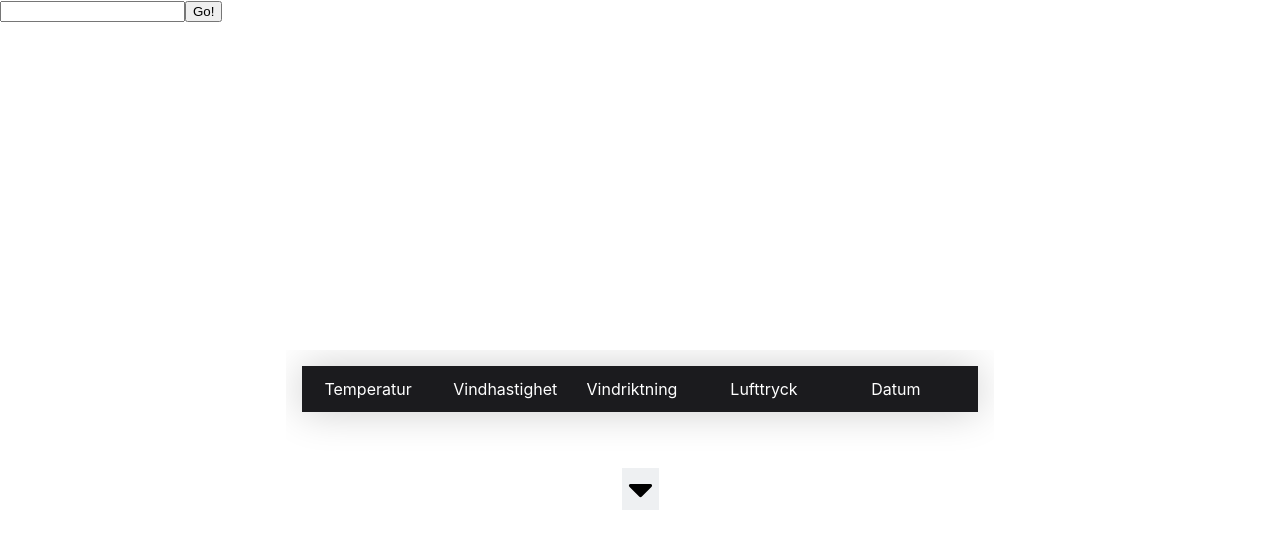
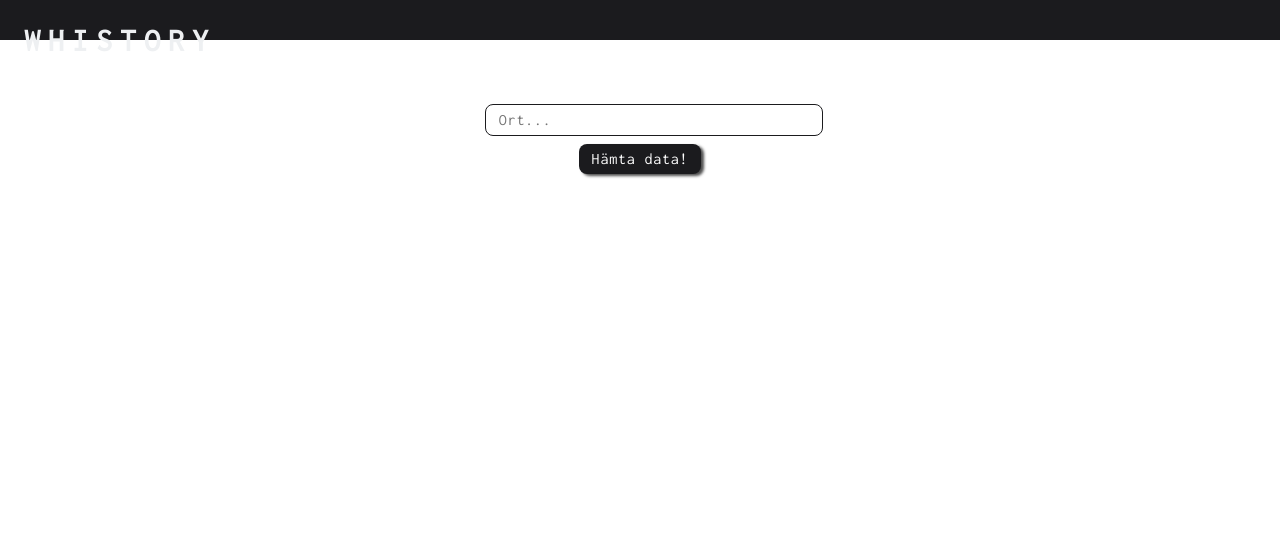
Before and after one commit to appelquist/whistory, a React (Create React App) app: page / in a window 1280 px wide. Shown: the top 548 px of the page. Built offline with nearby package versions, Linux system fonts and the light colour scheme.

Commit message:
style improvements

```diff
--- a/public/index.html
+++ b/public/index.html
@@ -9,6 +9,7 @@
       name="description"
       content="Web site created using create-react-app"
     />
+    <link href="https://fonts.googleapis.com/css2?family=Inconsolata&display=swap" rel="stylesheet">
     <link rel="apple-touch-icon" href="%PUBLIC_URL%/logo192.png" />
     <!--
       manifest.json provides metadata used when your web app is installed on a
--- a/src/App.css
+++ /dev/null
@@ -1,38 +0,0 @@
-.App {
-  text-align: center;
-}
-
-.App-logo {
-  height: 40vmin;
-  pointer-events: none;
-}
-
-@media (prefers-reduced-motion: no-preference) {
-  .App-logo {
-    animation: App-logo-spin infinite 20s linear;
-  }
-}
-
-.App-header {
-  background-color: #282c34;
-  min-height: 100vh;
-  display: flex;
-  flex-direction: column;
-  align-items: center;
-  justify-content: center;
-  font-size: calc(10px + 2vmin);
-  color: white;
-}
-
-.App-link {
-  color: #61dafb;
-}
-
-@keyframes App-logo-spin {
-  from {
-    transform: rotate(0deg);
-  }
-  to {
-    transform: rotate(360deg);
-  }
-}
--- a/src/App.js
+++ b/src/App.js
@@ -6,13 +6,14 @@ import {
   faCaretUp,
 } from "@fortawesome/free-solid-svg-icons";
 import { getWeatherData } from "./services/data";
-import "./App.css";
 import StationForm from "./components/StationForm";
 // import TemperaturePlot from "./components/TemperaturePlot";
 // import PressurePlot from "./components/PressurePlot";
 // import WindPlot from "./components/WindPlot";
 // import DirectionTable from "./components/DirectionTable";
 import DayList from "./components/DayList";
+import Navbar from "./components/Navbar";
+import "./styles/App.css";
 import { FontAwesomeIcon } from "@fortawesome/react-fontawesome";
 
 library.add(faArrowUp, faCaretDown, faCaretUp);
@@ -23,6 +24,7 @@ class App extends Component {
     this.state = {
       data: false,
       days: 6,
+      showTable: false,
     };
     this.getData = this.getData.bind(this);
     this.changeDays = this.changeDays.bind(this);
@@ -34,6 +36,7 @@ class App extends Component {
     this.setState({
       data: await getWeatherData(station, this.state.days),
       station: station,
+      showTable: true,
     });
   }
 
@@ -56,19 +59,12 @@ class App extends Component {
   async componentDidMount() {}
   render() {
     return (
-      <div style={{ height: "100vh", width: "100%" }}>
+      <div className="App">
+        <Navbar />
+        <div className="Main-container">
           <StationForm getData={this.getData} />
-        <div
-          style={{
-            width: "80%",
-            height: "100%",
-            display: "flex",
-            flexDirection: "column",
-            justifyContent: "center",
-            alignItems: "center",
-            margin: "0 auto",
-          }}
-        >
+          {this.state.showTable && (
+            <>
               <DayList
                 data={this.state.data}
                 getData={this.getData}
@@ -77,9 +73,20 @@ class App extends Component {
                 days={this.state.days}
               />
               <div>
-        {this.state.days > 6  && <button onClick={this.removeDays} style={{border: "none", outline: "none", background: "#EEF0F2", cursor: "pointer"}}><FontAwesomeIcon icon="caret-up" size="3x"/></button>}
-        <button  onClick={this.addDays} style={{border: "none", outline: "none", background: "#EEF0F2", cursor: "pointer"}}><FontAwesomeIcon icon="caret-down" size="3x"/></button>
+                {this.state.days > 6 && (
+                  <button
+                    className="changeDaysButton"
+                    onClick={this.removeDays}
+                  >
+                    <FontAwesomeIcon icon="caret-up" size="3x" />
+                  </button>
+                )}
+                <button className="changeDaysButton" onClick={this.addDays}>
+                  <FontAwesomeIcon icon="caret-down" size="3x" />
+                </button>
               </div>
+            </>
+          )}
         </div>
       </div>
     );
--- a/src/components/DayList.js
+++ b/src/components/DayList.js
@@ -1,7 +1,7 @@
 import React, { Component } from "react";
 import Day from "./Day.js";
 import { FontAwesomeIcon } from "@fortawesome/react-fontawesome";
-import "../DayList.css";
+import "../styles/DayList.css";
 
 class DayList extends Component {
   constructor(props) {
@@ -28,7 +28,7 @@ class DayList extends Component {
     const { data } = this.props;
     return (
       <div className="DaysList">
-        <div className="DaysList-table">
+        <div className="DaysList-table" id="scrollDaysList">
           <div className="DaysList-row DaysList-header">
             <div className="DaysList-cell header-cell Daylist-column-heading">Temperatur</div>
             <div className="DaysList-cell header-cell Daylist-column-heading">Vindhastighet</div>
@@ -40,10 +40,6 @@ class DayList extends Component {
             <Day data={day} key={i} />
           ))}
         </div>
-        {/* <div>
-        {this.props.days > 6  && <button onClick={this.removeDays} style={{border: "none", outline: "none", background: "#EEF0F2", cursor: "pointer"}}><FontAwesomeIcon icon="caret-up" size="3x"/></button>}
-        <button  onClick={this.addDays} style={{border: "none", outline: "none", background: "#EEF0F2", cursor: "pointer"}}><FontAwesomeIcon icon="caret-down" size="3x"/></button>
-        </div> */}
       </div>
     );
   }
--- a/src/components/Hour.js
+++ b/src/components/Hour.js
@@ -10,7 +10,6 @@ class Hour extends Component {
     } else {
       direction = Number(data.direction) + 180;
     }
-    console.log(direction);
     return (
       <div className="Hour DaysList-row">
         <div className="DaysList-cell">{data.temperature}</div>
--- /dev/null
+++ b/src/components/Navbar.js
@@ -0,0 +1,12 @@
+import React from "react";
+import "../styles/Navbar.css";
+
+const Navbar = () => {
+  return (
+    <div className="Navbar">
+      <h1 className="Navbar-title">WHISTORY</h1>
+    </div>
+  );
+};
+
+export default Navbar;
--- a/src/components/StationForm.js
+++ b/src/components/StationForm.js
@@ -1,46 +1,53 @@
-import React, { Component } from 'react';
-import STATIONS_SEARCH_DATA from '../constants/searchData';
+import React, { Component } from "react";
+import STATIONS_SEARCH_DATA from "../constants/searchData";
+import "../styles/StationForm.css";
 
 class StationForm extends Component {
   constructor(props) {
     super(props);
     this.state = {
       stationName: "",
-        }
+    };
     this.handleSubmit = this.handleSubmit.bind(this);
     this.handleChange = this.handleChange.bind(this);
   }
 
   handleSubmit(e) {
     e.preventDefault();
-        const station = STATIONS_SEARCH_DATA.find(station => station.searchName.toLowerCase() === this.state.stationName.toLowerCase());
+    const station = STATIONS_SEARCH_DATA.find(
+      (station) =>
+        station.searchName.toLowerCase() ===
+        this.state.stationName.toLowerCase()
+    );
     const days = 6;
     this.props.getData(station, days);
   }
 
   handleChange(e) {
     this.setState({
-            stationName: e.target.value
+      stationName: e.target.value,
     });
   }
 
   render() {
     const { stationName } = this.state;
     return (
-            <div className="FindStationForm-container">
-                <form className="FindStationForm" onSubmit={this.handleSubmit}>
+      <div className="StationForm-container">
+        <form className="StationForm" onSubmit={this.handleSubmit}>
           <input
+            className="StationForm-input"
             type="text"
             name="stationName"
             value={stationName}
-                        onChange={this.handleChange}>
-                    </input>
-                    <button type="submit">
-                        Go!
+            onChange={this.handleChange}
+            placeholder="Ort..."
+          ></input>
+          <button className="StationForm-submit" type="submit">
+            Hämta data!
           </button>
         </form>
       </div>
-        )
+    );
   }
 }
 
--- /dev/null
+++ b/src/styles/App.css
@@ -0,0 +1,21 @@
+.Main-container {
+  width: 80%;
+  height: 100%;
+  display: flex;
+  flex-direction: column;
+  align-items: center;
+  margin: 4rem auto;
+}
+
+.App {
+    font-family: 'Inconsolata', monospace;
+    height: 100vh;
+    width: 100%;
+}
+
+.changeDaysButton {
+    border: none;
+    outline: none;
+    background: #EEF0F2;
+    cursor: pointer;
+}
--- a/src/DayList.css
+++ b/src/styles/DayList.css
@@ -5,7 +5,27 @@
   padding: 1em;
   text-align: center;
   max-height: 50vh;
-  overflow: scroll;
+  overflow-y: scroll;
+}
+
+.DaysList::-webkit-scrollbar-track
+{
+    -webkit-box-shadow: inset 0 0 6px rgba(0,0,0,0.1);
+    box-shadow: inset 0 0 6px rgba(0,0,0,0.1);
+	background-color: #F5F5F5;
+	border-radius: 10px;
+}
+
+.DaysList::-webkit-scrollbar
+{
+	width: 7px;
+	background-color: #F5F5F5;
+}
+
+.DaysList::-webkit-scrollbar-thumb
+{
+	border-radius: 10px;
+	background-color: #1B1B1E;
 }
 
 .DaysList-table {
@@ -14,6 +34,7 @@
   margin: 0 0 1.5em 0;
   padding: 0;
   box-shadow: 0 0 40px rgba(0, 0, 0, 0.2);
+  letter-spacing: .05rem;
 }
 
 .DaysList-header {
@@ -33,10 +54,6 @@
   overflow: hidden;
   list-style: none;
   max-height: 3rem;
-}
-
-.Daylist-column-heading-datum {
-    margin-right: 1rem;
 }
 
 .Day {
--- /dev/null
+++ b/src/styles/Navbar.css
@@ -0,0 +1,12 @@
+.Navbar {
+    width: 100%;
+    height: 5vh;
+    background: #1B1B1E;
+    color: #EEF0F2;
+}
+
+.Navbar-title {
+    margin: auto;
+    padding: 1.5rem;
+    letter-spacing: .5rem;
+}
--- /dev/null
+++ b/src/styles/StationForm.css
@@ -0,0 +1,37 @@
+.StationForm {
+    text-align: center;
+}
+
+.StationForm-input {
+    padding: .4rem .8rem .4rem .8rem;
+    width: 100%;
+    margin-bottom: .5rem;
+    border: 1px solid #1B1B1E;
+    border-radius: .5rem;
+    font-family: inherit;
+    font-size: inherit;
+    letter-spacing: .05rem;
+    outline: none;
+}
+
+.StationForm-submit {
+    font-family: inherit;
+    font-size: inherit;
+    letter-spacing: .05rem;
+    padding: .4rem .8rem .4rem .8rem;
+    cursor: pointer;
+    border-radius: .5rem;
+    background: #1B1B1E;
+    color: white;
+    border: none;
+    box-shadow: 3px 2px 3px rgba(0,0,0,0.7)
+}
+
+.StationForm-submit:active {
+    outline: none;
+    box-shadow: none;
+}
+
+.StationForm-submit:focus {
+    outline: none;
+}
```
Lines whose indentation alone changed are shown as unchanged.
